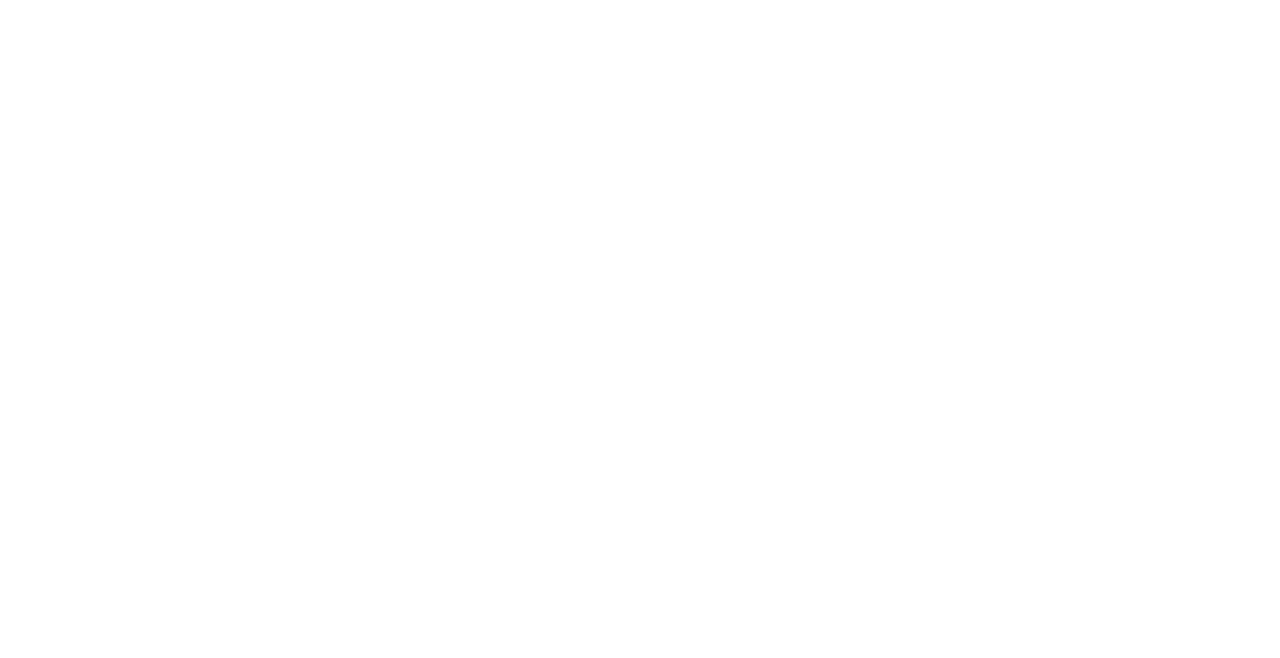
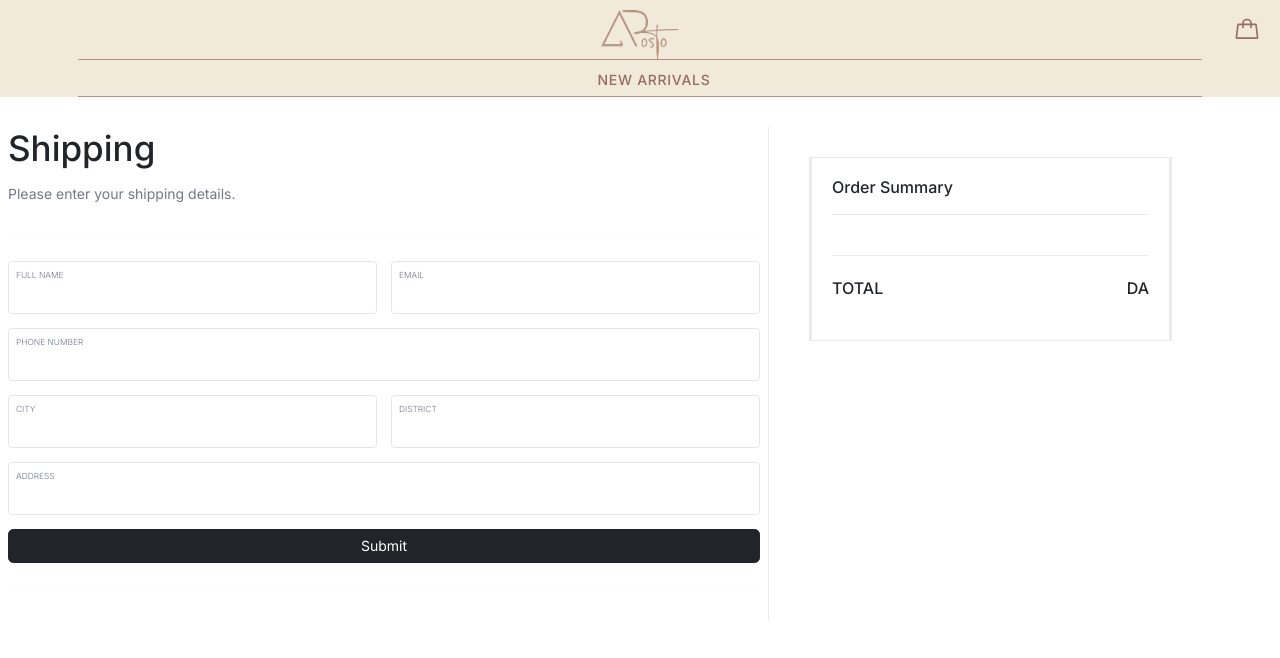
Before and after one commit to Rayane76/aposto, a Next.js app: page /checkout in a window 1280 px wide. Shown: the top 658 px of the page. Built offline with nearby package versions, Linux system fonts and the light colour scheme.

Commit message:
added checkout page

```diff
--- a/src/app/(user)/checkout/page.tsx
+++ b/src/app/(user)/checkout/page.tsx
@@ -1,4 +1,6 @@
 'use client'
+import Navbar from "@/app/components/navbar/Navbar";
+import "../../styles/check.css"
 
 import { useEffect, useState } from "react"
 
@@ -9,28 +11,164 @@
 
 
     const [articles,setArticles] = useState<any>([]);
+    const [price,setPrice] = useState<any>(null);
 
     useEffect(()=>{
         if(searchParams.source === "article"){
         const storedArticle = sessionStorage.getItem('articles');
         if (storedArticle) {
+          const lcl = JSON.parse(storedArticle);
           setArticles(JSON.parse(storedArticle));
+          setPrice(lcl[0].price);
         }
     }
     else if (searchParams.source === "cart"){
         const storedCart = JSON.parse(localStorage.getItem('cart') || '') as any[];
-        const price = JSON.parse(localStorage.getItem('price') || '') as any[];
-        if(storedCart && price){
-        console.log(storedCart);
-        console.log(price);
+        const priceL = JSON.parse(localStorage.getItem('price') || '') as any[];
+        if(storedCart && priceL){
+        setPrice(priceL);
         setArticles(storedCart);
         }
     }
     },[])
 
+
     return(
         <div>
+           <Navbar />
+           <div className="checkoutDiv">
+        <div className="infosDiv">
+          <div className="personnalInfos">
+            <div className="container">
+              <h1>Shipping</h1>
+              <p>Please enter your shipping details.</p>
+              <hr />
+              <form onSubmit={(e)=>{}} className="form">
+                <div className="fields fields--2">
+                  <label className="field">
+                    <span className="field__label">
+                      Full name
+                    </span>
+                    <input
+                      className="field__input"
+                      type="text"
+                      required
+                      id="firstname"
+                      name="fullName"
+                      onChange={(e)=>{}}
+                    />
+                  </label>
+                  <label className="field">
+                    <span className="field__label">
+                      email
+                    </span>
+                    <input required name="email" className="field__input" type="email" id="lastname"
+                     />
+                  </label>
+                </div>
+                <label className="field">
+                  <span className="field__label">
+                    Phone number
+                  </span>
+                  <input required name="phone" className="field__input" type="text" id="address"
+                  />
+                </label>
+                <div className="fields fields--2">
+                  <label className="field">
+                    <span className="field__label">
+                      City
+                    </span>
+                    <select required name="city"  className="field__input" id="state">
+                      <option hidden value=""></option>
+                    </select>
+                  </label>
+                  <label className="field">
+                    <span className="field__label">
+                      District
+                    </span>
+                    <select required name="district" className="field__input" id="state">
+                    <option hidden value=""></option>
+                    </select>
+                  </label>
+                </div>
+                <label className="field">
+                  <span className="field__label">
+                    Address
+                  </span>
+                  <input required name="address" className="field__input" type="text" id="lastname"
+                   />
+                </label>
+                <button type="submit" className="btn btn-dark">Submit</button>
+              </form>
+              <hr></hr>
+            </div>
+          </div>
+        </div>
 
+            <div className="layout__sidebar -checkout">
+              <div className="sidebar__content">
+                   <div className="summary">
+                      <div className="summary__header">
+                       <h5 className="summary__title">Order Summary</h5>
+                      </div>
+
+                      <div className="summary__body">
+                         <div className="summary__products">
+                           {articles === null ? "" :
+                            articles.map((article:any,index:number)=>{
+                                return(
+                                    <div key={index} className="product">
+                               <a className="product__area -image" href={"/articles/" + article.name + "/" + article.id}>
+                                <img className="articleImg" src={article.image} alt={article.name}></img>
+                               </a>
+                               <div className="product__area -content">
+                                   <h4 className="product__title">{article.name}</h4>
+                                   <div className="product__attributes">
+                                     <div style={{display:"flex",flexDirection:"row"}}>
+                                      <span className="product__attrKey">
+                                      Size:
+                                      </span>
+                                      <span className="product__attrValue">
+                                      {article.size}
+                                      </span>
+                                      </div>
+                                      <div style={{display:"flex",flexDirection:"row"}}>
+                                      <span className="product__attrKey">
+                                      Color:
+                                      </span>
+                                      <span className="product__attrValue">
+                                      {article.color}
+                                      </span>
+                                      </div>
+                                   </div>
+                               </div>
+                               <div  className="product__area -prices">
+                               <span className="product__price">
+                               {article.price} DA
+                               </span>
+                               </div>
+                            </div>
+                                )
+                            })
+                           }
+                         </div>
+                      </div>
+                      <div className="summary__footer">
+                         <div className="summaryItem -total">
+                           <div className="summaryItem__title">
+                             TOTAL
+                           </div>
+                           <div className="summaryItem__value" data-qa="totalAmountToBePaid">
+                             {articles === null ? "" : price}
+                               DA
+                           </div>
+                         </div>
+                      </div>
+                   </div>
+              </div>
+
+        </div>
+      </div>
         </div>
     )
 }
```
